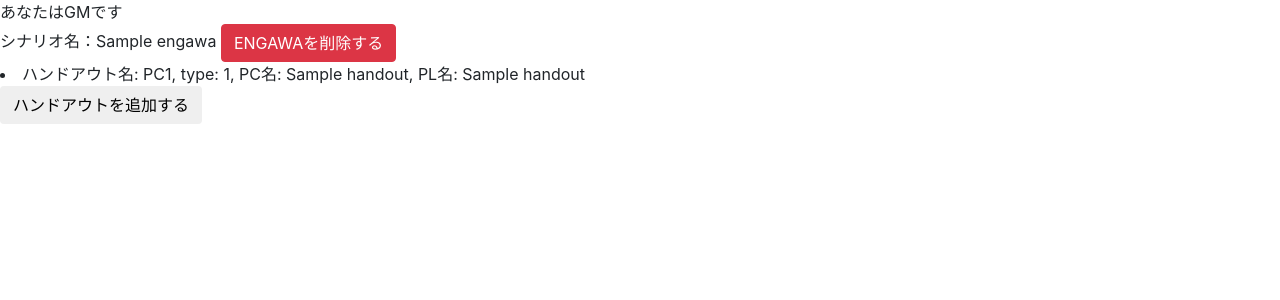
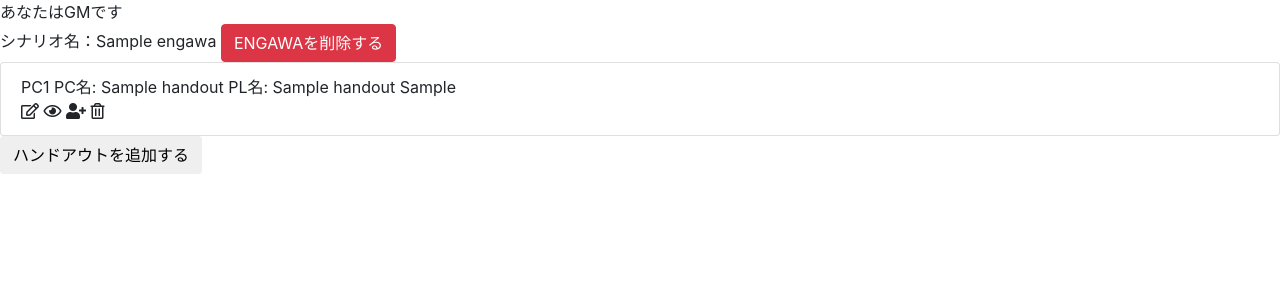
Before and after one commit to Nagyon-Jessica/Shinobi-Mas, a Django app: page /engawa in a window 1280 px wide. Shown: the top 300 px of the page. Run offline with Django 3.2, Linux system fonts and the light colour scheme; a user stored in the database is signed in; tables that the repository leaves empty hold one stand-in row (values such as "Sample post"); some libraries are stand-ins or nearby versions.

Commit message:
一覧画面へのアイコン追加

```diff
--- a/homaster/templates/homaster/engawa.html
+++ b/homaster/templates/homaster/engawa.html
@@ -5,6 +5,7 @@
   <meta charset="utf-8">
   <title>{{ engawa.scenario_name }} - Shinobi-Mas</title>
   <link rel="stylesheet" href="{% static 'assets/css/bootstrap.css' %}">
+  <link rel="stylesheet" href="https://cdnjs.cloudflare.com/ajax/libs/font-awesome/5.15.4/css/all.min.css">
 </head>
 <body>
   <script src="{% static 'admin/js/vendor/jquery/jquery.js' %}"></script>
@@ -14,9 +15,22 @@
   シナリオ名：{{ engawa.scenario_name }}
   <a href="{% url 'homaster:close-engawa' %}" class="btn btn-danger">ENGAWAを削除する</a>
   {% if object_list %}
+  <div class="list-group">
   {% for handout in object_list %}
-  <li>ハンドアウト名: {{ handout.ho_name }}, type: {{ handout.type }}, PC名: {{ handout.pc_name }}, PL名: {{ handout.pl_name }}</li>
+  <ul class="list-group-item">
+    {{ handout.ho_name }}
+    PC名: {{ handout.pc_name }}
+    PL名: {{ handout.pl_name }}
+    {{ handout.front }}<br>
+    <i class="far fa-edit"></i>
+    <i class="far fa-eye"></i>
+    <i class="fas fa-user-plus"></i>
+    <a>
+      <i class="far fa-trash-alt"></i>
+    </a>
+  </ul>
   {% endfor %}
+  </div>
   {% endif %}
   <div class="modal fade" tabindex="-1" role="dialog" id="modal">
     <div class="modal-dialog" role="document">
```
